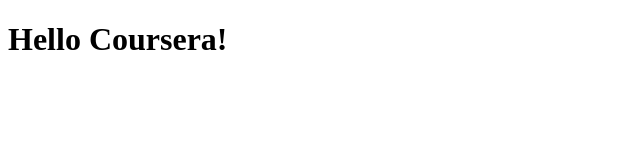
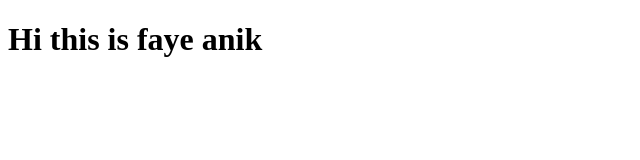
Before and after one commit to fayedanik/coursera-test, a plain HTML site: page site/index.html in a window 1280 px wide. Shown: the whole page, without its empty margins (0-640 px from the left). Drawn offline with Linux system fonts and the light colour scheme.

Commit message:
commited

```diff
--- a/site/index.html
+++ b/site/index.html
@@ -8,7 +8,7 @@
 </head>
 <body>
     <h1>
-        Hello Coursera!
+        Hi this is faye anik
     </h1>
 </body>
 </html>
```
